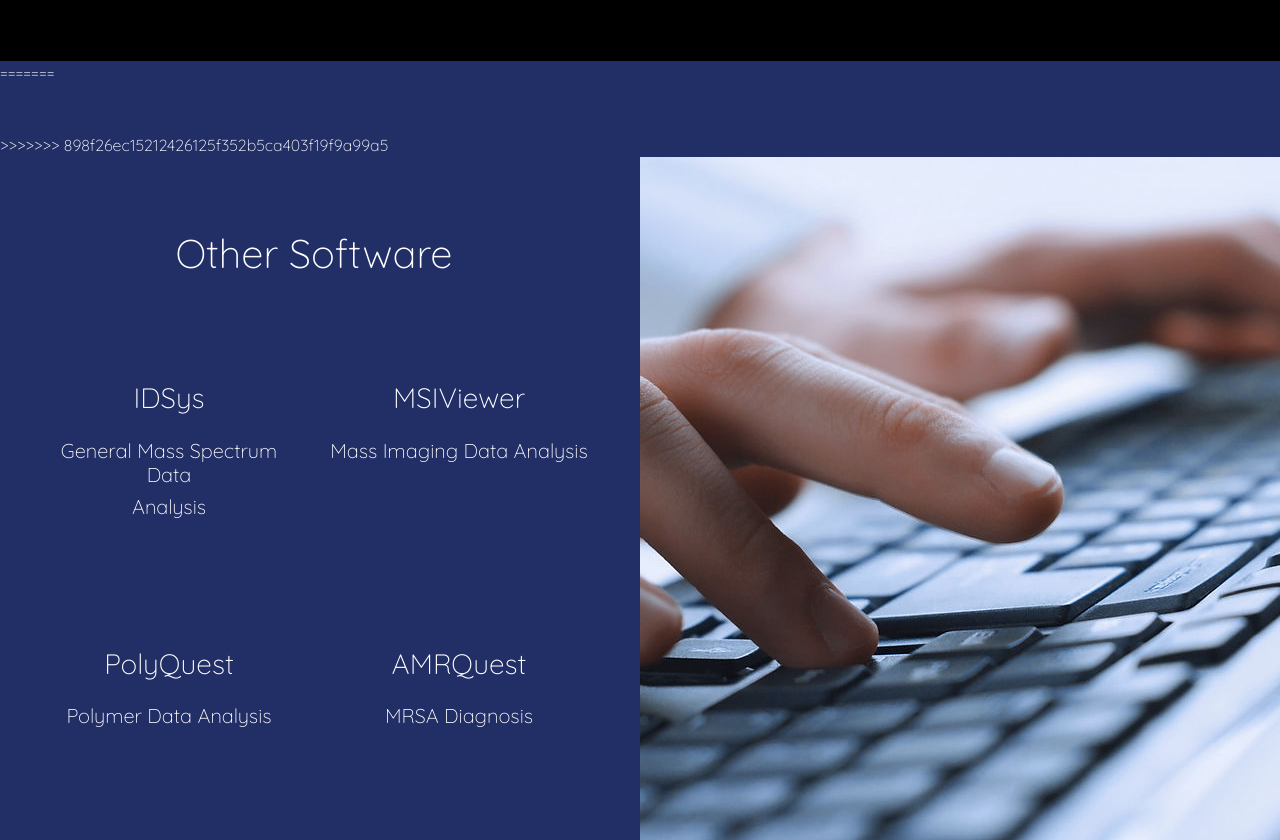
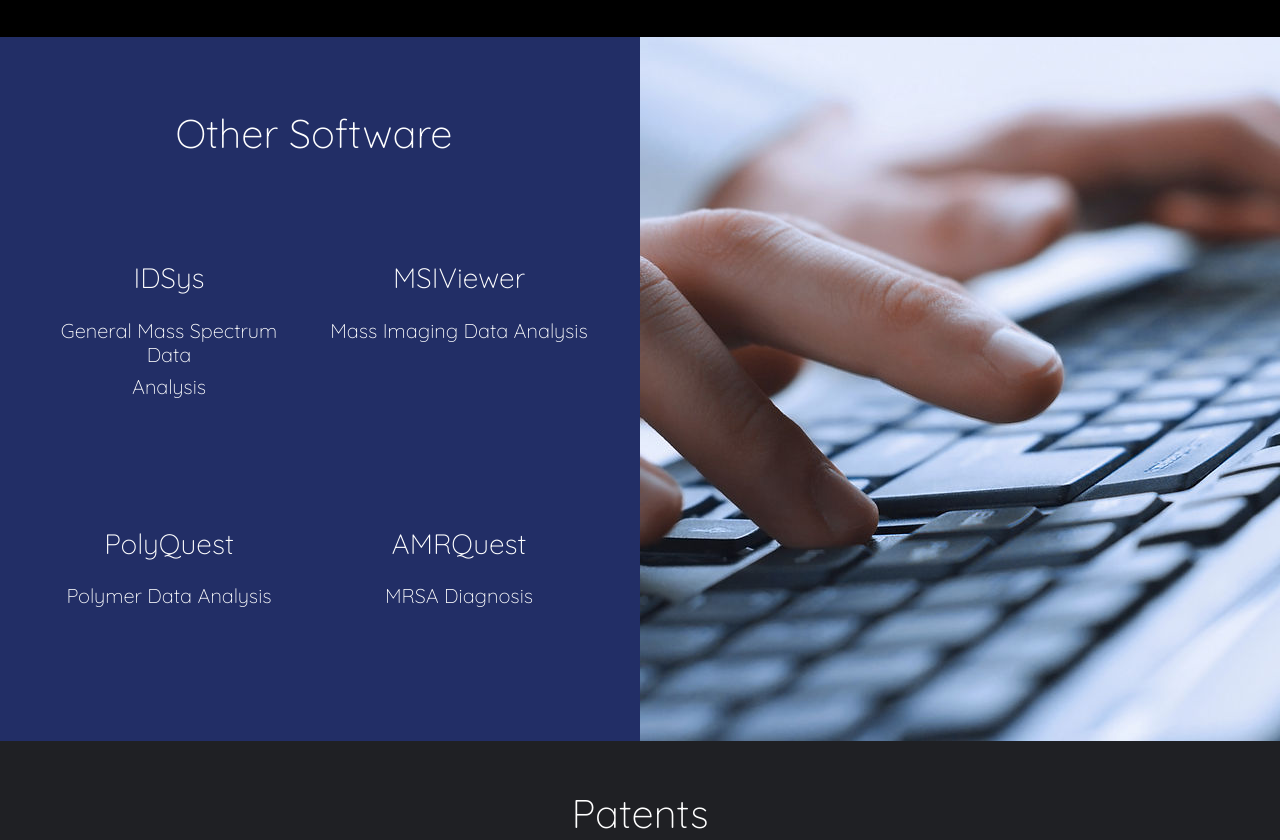
Before and after one commit to kleedw3/hli, a plain HTML site: page index.html in a window 1280 px wide. Shown: the part 2819-3659 px from the top of the page. Drawn offline with nearby package versions, Linux system fonts and the light colour scheme.

Commit message:
Update index.html

```diff
--- a/index.html
+++ b/index.html
@@ -73,7 +73,6 @@
       </div>
     </section>
 
-<<<<<<< HEAD
     <section id="softwares" class="container-fluid">
       <div class="row">
         <h1 class="text-center pt-5">Software</h1>
@@ -272,9 +271,6 @@
     </section>
 
     <section id="about" class="container-fluid px-0">
-=======
-    <section id="about" class="container-fluid px-0 pt-5">
->>>>>>> 898f26ec15212426125f352b5ca403f19f9a99a5
       <div class="row">
         <div id="about" class="col-md-6 px-0">
           <br />
```
